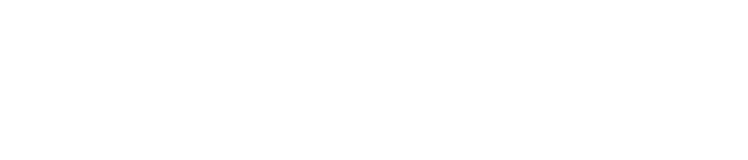
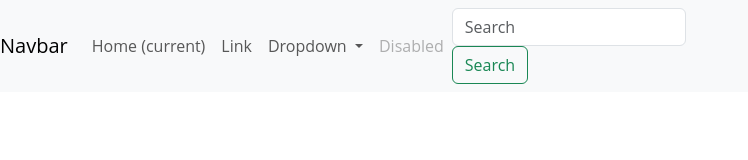
Before and after one commit to miaferraro/Mia-Ferraro-JOUR352, a plain HTML site: page html-frame/frame.html in a window 1280 px wide. Shown: the whole page, without its empty margins (0-748 px from the left). Drawn offline with nearby package versions, Linux system fonts and the light colour scheme; files that its build step writes are made by us from their sources.

Commit message:
fixed probelm with folders

```diff
--- a/html-frame/frame.html
+++ b/html-frame/frame.html
@@ -1,3 +1,46 @@
 <!DOCTYPE html>
 <html lang="en">
     <head>
+        <title></title>
+        <meta charset="UTF-8">
+        <meta name="viewport" content="width=device-width, initial-scale=1.0">
+        <link href="https://cdn.jsdelivr.net/npm/bootstrap@5.3.0-alpha1/dist/css/bootstrap.min.css" rel="stylesheet">
+        <link rel="stylesheet" href="css/style.css">
+    </head>
+    <body>
+        <nav class="navbar navbar-expand-lg navbar-light bg-light">
+            <a class="navbar-brand" href="#">Navbar</a>
+            <button class="navbar-toggler" type="button" data-toggle="collapse" data-target="#navbarSupportedContent" aria-controls="navbarSupportedContent" aria-expanded="false" aria-label="Toggle navigation">
+              <span class="navbar-toggler-icon"></span>
+            </button>
+
+            <div class="collapse navbar-collapse" id="navbarSupportedContent">
+              <ul class="navbar-nav mr-auto">
+                <li class="nav-item active">
+                  <a class="nav-link" href="#">Home <span class="sr-only">(current)</span></a>
+                </li>
+                <li class="nav-item">
+                  <a class="nav-link" href="#">Link</a>
+                </li>
+                <li class="nav-item dropdown">
+                  <a class="nav-link dropdown-toggle" href="#" id="navbarDropdown" role="button" data-toggle="dropdown" aria-haspopup="true" aria-expanded="false">
+                    Dropdown
+                  </a>
+                  <div class="dropdown-menu" aria-labelledby="navbarDropdown">
+                    <a class="dropdown-item" href="#">Action</a>
+                    <a class="dropdown-item" href="#">Another action</a>
+                    <div class="dropdown-divider"></div>
+                    <a class="dropdown-item" href="#">Something else here</a>
+                  </div>
+                </li>
+                <li class="nav-item">
+                  <a class="nav-link disabled" href="#">Disabled</a>
+                </li>
+              </ul>
+              <form class="form-inline my-2 my-lg-0">
+                <input class="form-control mr-sm-2" type="search" placeholder="Search" aria-label="Search">
+                <button class="btn btn-outline-success my-2 my-sm-0" type="submit">Search</button>
+              </form>
+            </div>
+          </nav>
+    </body>
```
Also changed, not shown: BuildHTMLFrame/frame.html (+37 -0 lines), 2 other files.
